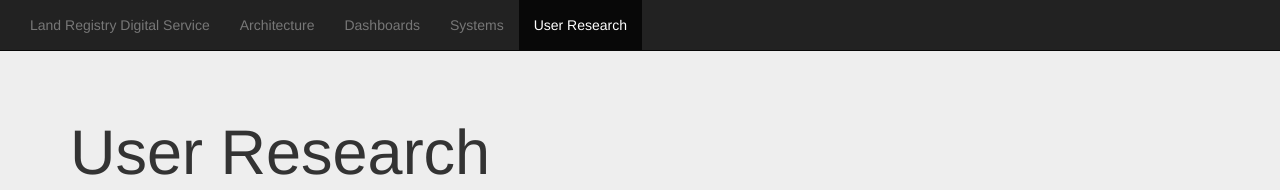
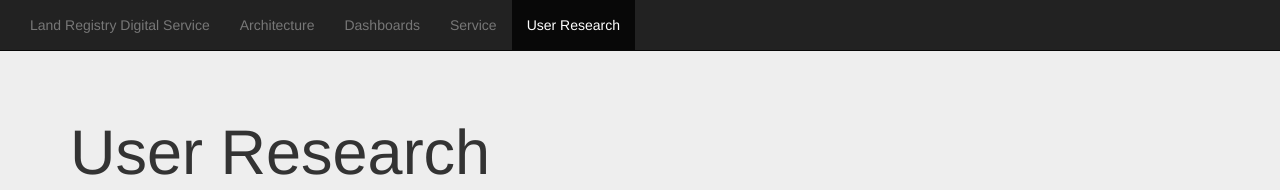
Before and after one commit to ztrelease/landregistry.github.io, a Jekyll site: the page built from user-research.html, in a window 1280 px wide. Shown: the top 190 px of the page. Built offline with Jekyll 4.4.1, drawn with Linux system fonts in a browser that asks for light colours.

Commit message:
Systems is now Service

```diff
--- a/service.html
+++ b/service.html
@@ -1,6 +1,6 @@
 ---
 layout: default
-title: Systems
+title: Service
 ---
 
 <div class="jumbotron">
--- a/user-research.html
+++ b/user-research.html
@@ -6,6 +6,6 @@
 <div class="jumbotron">
   <div class="container">
     <h1>User Research</h1>
-    <p>The work of the alpha is shaped by the needs of our users both inside and outside of the Land Registry, which we discover by iterating the <a href="/systems">digital service</a> and conversations which arise from experiments and <a href="http://prototypes.landregistryconcept.co.uk/">prototypes</a></p>
+    <p>The work of the alpha is shaped by the needs of our users both inside and outside of the Land Registry, which we discover by iterating the <a href="/service">digital service</a> and conversations which arise from experiments and <a href="http://prototypes.landregistryconcept.co.uk/">prototypes</a></p>
   </div>
 </div>
```
